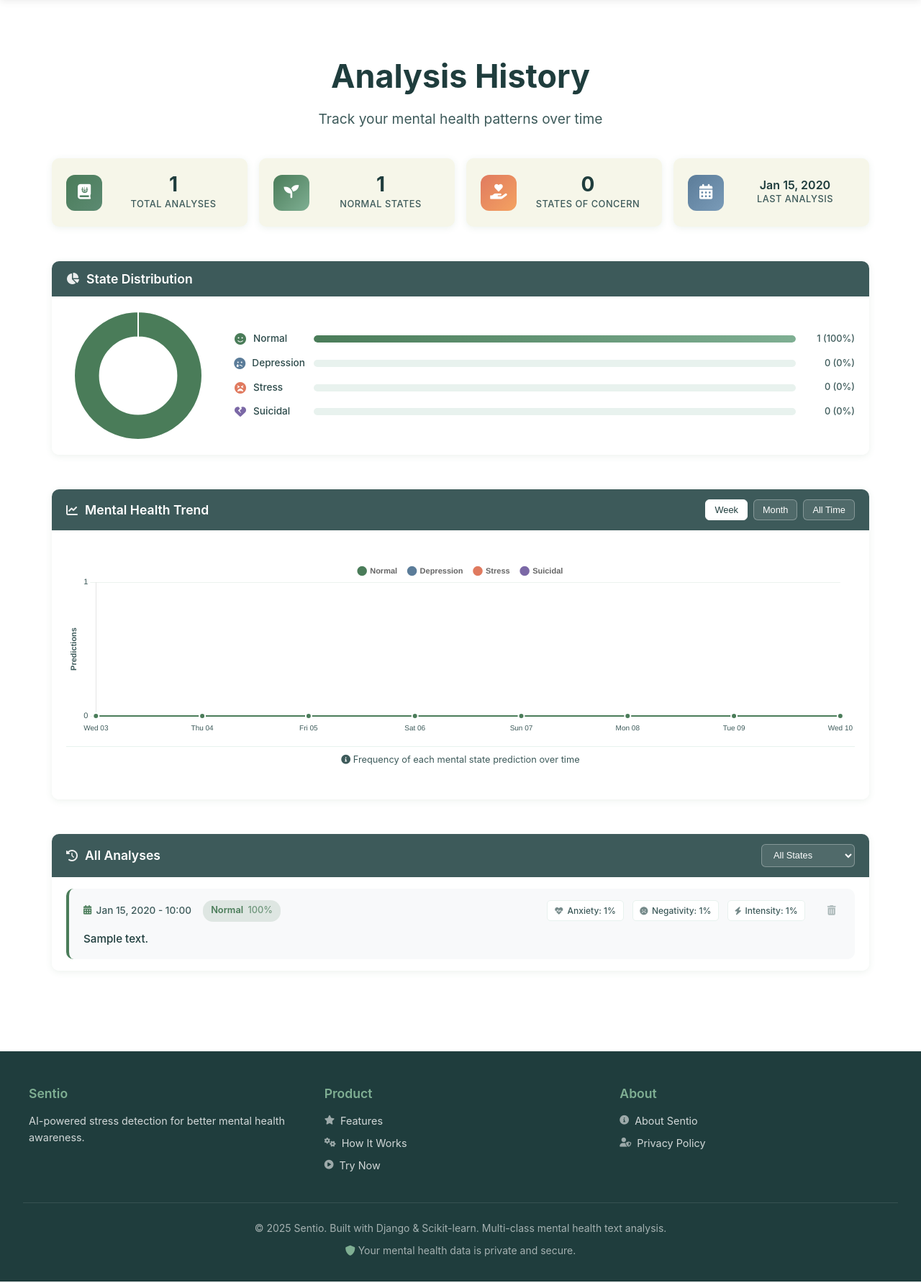
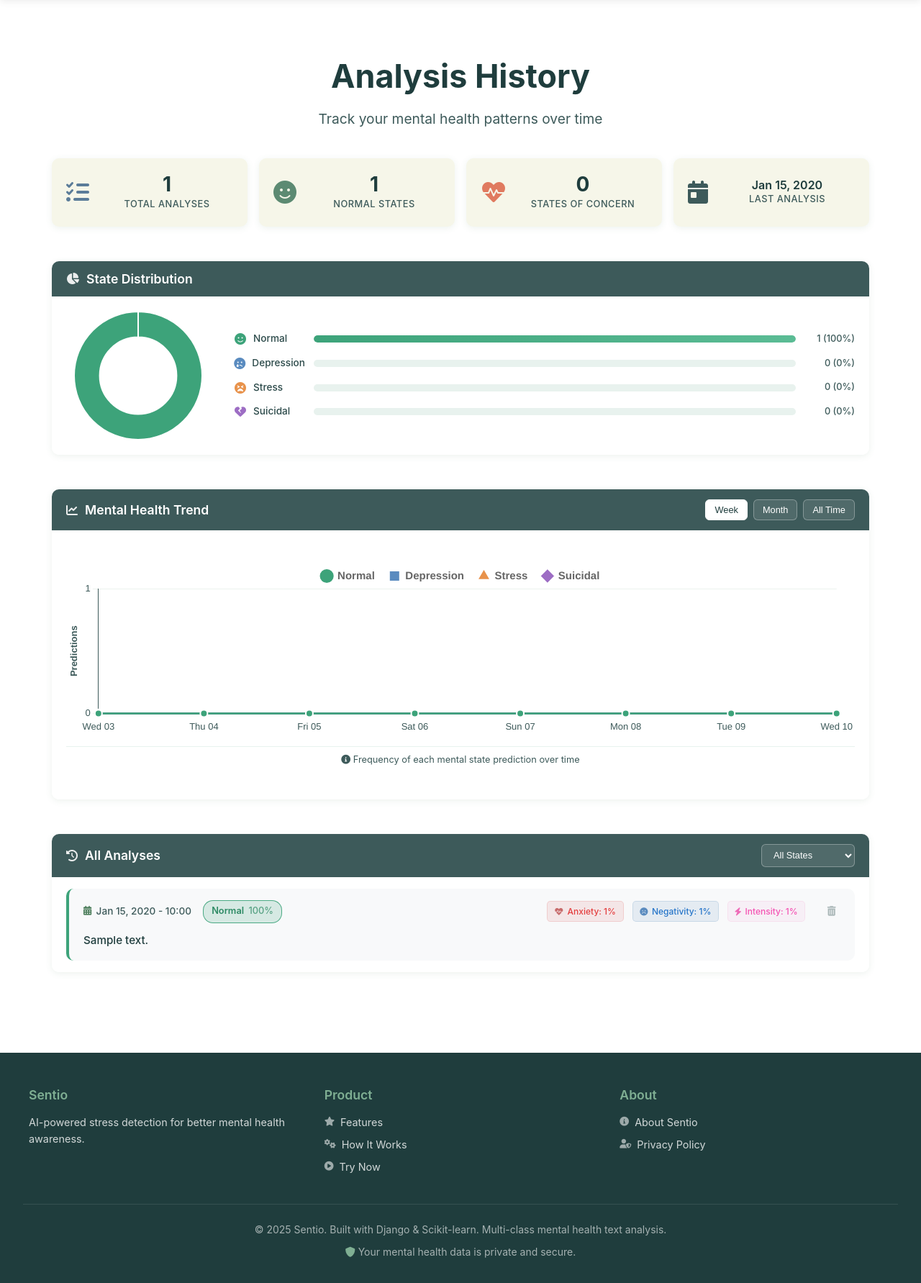
Before and after one commit to clausevilla/Sentio, a Django app: page /accounts/history/ in a window 1280 px wide. Shown: the part 70-1853 px from the top of the page at 72% size. Run offline with Django 5.2, Linux system fonts and the light colour scheme; a user stored in the database is signed in; tables that the repository leaves empty hold one stand-in row (values such as "Sample post").

Commit message:
#28 Fix history page styles and several bugs
Former-commit-id: 8d129a713732a46e7c57a3ff7351ef805782a2b9

```diff
--- a/apps/accounts/static/accounts/css/history.css
+++ b/apps/accounts/static/accounts/css/history.css
@@ -1,5 +1,5 @@
 /* Author: Lian Shi */
-/* History Page Styles - Sentio Design System */
+/* Disclaimer: LLM has helped with designing css styling for thie page and manual adjustment is made */
 
 /* ===================================
    Page Layout
@@ -62,35 +62,23 @@
 }
 
 .stat-icon {
-    width: 50px;
-    height: 50px;
-    border-radius: 12px;
-    display: flex;
-    align-items: center;
-    justify-content: center;
-    font-size: 1.3rem;
-    flex-shrink: 0;
+    font-size: 2rem;
 }
 
 .stat-icon-primary {
-    background: linear-gradient(135deg, var(--color-primary) 0%, var(--color-primary-light) 100%);
-    color: white;
+    color: var(--color-blue)
 }
 
 .stat-icon-success {
-    background: linear-gradient(135deg, var(--color-primary) 0%, var(--color-primary-lighter) 100%);
-    color: white;
+    color:var(--color-primary-light)
 }
 
 .stat-icon-warning {
-    background: linear-gradient(135deg, var(--color-coral) 0%, var(--color-coral-light) 100%);
-    color: white;
+    color:var(--color-coral)
 }
 
 .stat-icon-info {
-    background: linear-gradient(135deg, var(--color-blue) 0%, #7A9BB8 100%);
-    color: white;
-}
+    color:var(--color-text-light)}
 
 .stat-content {
     flex: 1;
@@ -162,6 +150,7 @@
     align-items: center;
 }
 
+
 .distribution-chart-container {
     position: relative;
     height: 180px;
@@ -216,19 +205,19 @@
 }
 
 .dist-bar.normal {
-    background: linear-gradient(90deg, var(--color-primary), var(--color-primary-lighter));
+    background: linear-gradient(90deg, var(--color-state-normal), var(--color-state-normal-light));
 }
 
 .dist-bar.depression {
-    background: linear-gradient(90deg, var(--color-blue), #7A9BB8);
+    background: linear-gradient(90deg, var(--color-state-depression), var(--color-state-depression-light));
 }
 
 .dist-bar.stress {
-    background: linear-gradient(90deg, var(--color-coral), var(--color-coral-light));
+    background: linear-gradient(90deg, var(--color-state-stress), var(--color-state-stress-light));
 }
 
 .dist-bar.suicidal {
-    background: linear-gradient(90deg, var(--color-purple), var(--color-purple-light));
+    background: linear-gradient(90deg, var(--color-state-suicidal), var(--color-state-suicidal-light));
 }
 
 .dist-value {
@@ -385,19 +374,19 @@
 }
 
 .history-item[data-state="normal"] {
-    border-left-color: var(--color-primary);
+    border-left-color: var(--color-state-normal);
 }
 
 .history-item[data-state="depression"] {
-    border-left-color: var(--color-blue);
+    border-left-color: var(--color-state-depression);
 }
 
 .history-item[data-state="stress"] {
-    border-left-color: var(--color-coral);
+    border-left-color: var(--color-state-stress);
 }
 
 .history-item[data-state="suicidal"] {
-    border-left-color: var(--color-purple);
+    border-left-color: var(--color-state-suicidal);
 }
 
 /* Item Header: Date + Badge + Metrics + Delete Button */
@@ -470,23 +459,27 @@
 }
 
 .badge-normal {
-    background: rgba(74, 124, 89, 0.15);
-    color: var(--color-primary);
+    background: rgba(61, 163, 122, 0.18);
+    color: #2D8A64;
+    border: 1.5px solid rgba(61, 163, 122, 0.91);
 }
 
 .badge-depression {
-    background: rgba(91, 124, 153, 0.15);
-    color: var(--color-blue);
+    background: rgba(90, 139, 191, 0.18);
+    color: #4A7AAD;
+    border: 1.5px solid rgba(90, 139, 191, 0.92);
 }
 
 .badge-stress {
-    background: rgba(224, 122, 95, 0.15);
-    color: var(--color-coral);
+    background: rgba(232, 146, 75, 0.18);
+    color: #D07A35;
+    border: 1.5px solid rgba(232, 146, 75, 0.963);
 }
 
 .badge-suicidal {
-    background: rgba(123, 104, 166, 0.15);
-    color: var(--color-purple);
+    background: rgba(157, 109, 196, 0.18);
+    color: #8A5AB0;
+    border: 1.5px solid rgba(157, 109, 196, 0.898);
 }
 
 .badge-confidence {
@@ -507,20 +500,53 @@
     align-items: center;
     gap: 0.35rem;
     font-size: 0.75rem;
-    color: var(--color-text-light);
-    background: var(--color-bg-white);
     padding: 0.25rem 0.6rem;
     border-radius: 5px;
     font-weight: 500;
-    border: 1px solid var(--color-bg-mint);
 }
 
 .indicator-tag i {
     font-size: 0.7rem;
-    opacity: 0.7;
 }
 
-/* Text - Bolder, larger, darker */
+/* Anxiety indicator - soft coral */
+.indicator-tag:nth-child(1) {
+    background: rgba(220, 100, 100, 0.12);
+    color: #e43f3f;
+    border: 1px solid rgba(220, 100, 100, 0.2);
+}
+
+.indicator-tag:nth-child(1) i {
+    color: #C76B6B;
+}
+
+/* Negativity indicator - soft blue */
+.indicator-tag:nth-child(2) {
+    background: rgba(90, 139, 191, 0.12);
+    color: #2675c9;
+    border: 1px solid rgba(90, 139, 191, 0.2);
+}
+
+.indicator-tag:nth-child(2) i {
+    color: #5A8BBF;
+}
+
+/* Intensity indicator - soft amber */
+.indicator-tag:nth-child(3) {
+    background: rgba(241, 170, 223, 0.12);
+    color: #f453b3;
+    border: 1px solid rgba(240, 165, 204, 0.2);
+}
+
+.indicator-tag:nth-child(3) i {
+    color: #ee6ab7;
+}
+
+/* Text - Expandable with click */
+.item-text-wrapper {
+    position: relative;
+}
+
 .item-text {
     font-size: 0.95rem;
     font-weight: 500;
@@ -530,6 +556,29 @@
     -webkit-line-clamp: 2;
     -webkit-box-orient: vertical;
     overflow: hidden;
+}
+
+.item-text.expanded {
+    display: block;
+    -webkit-line-clamp: unset;
+    overflow: visible;
+}
+
+.show-more-btn {
+    display: inline;
+    background: none;
+    border: none;
+    color: var(--color-primary);
+    font-size: 0.85rem;
+    font-weight: 600;
+    cursor: pointer;
+    padding: 0;
+    margin-left: 4px;
+}
+
+.show-more-btn:hover {
+    text-decoration: underline;
+    color: var(--color-primary-light);
 }
 
 /* ===================================
--- a/apps/accounts/static/accounts/js/history.js
+++ b/apps/accounts/static/accounts/js/history.js
@@ -38,6 +38,7 @@ document.addEventListener('DOMContentLoaded', function() {
     setupStateFilter();
     setupTimeFilter();
     setupDeleteButtons();
+    setupExpandableText();
 
     // Add animations
     animateStats();
@@ -181,26 +182,33 @@ function initializeTrendChart(period) {
             throw new Error('Invalid data structure');
         }
 
-        // Map datasets with Sentio colors
+        // Map datasets with Sentio colors for line chart
+        var pointStyles = ['circle', 'rect', 'triangle', 'rectRot'];
+        var datasetIndex = 0;
+
         var datasets = data.datasets.map(function(dataset) {
             var color = colors.normal;
             if (dataset.label === 'Depression') color = colors.depression;
             else if (dataset.label === 'Stress') color = colors.stress;
             else if (dataset.label === 'Suicidal') color = colors.suicidal;
 
+            var style = pointStyles[datasetIndex % pointStyles.length];
+            datasetIndex++;
+
             return {
                 label: dataset.label,
                 data: dataset.data,
                 borderColor: color,
-                backgroundColor: color + '1A',
-                tension: 0.4,
+                backgroundColor: color + '15',
+                tension: 0.3,
                 fill: true,
-                pointRadius: 4,
-                pointHoverRadius: 6,
-                borderWidth: 2,
+                pointRadius: 5,
+                pointHoverRadius: 8,
+                borderWidth: 2.5,
                 pointBackgroundColor: color,
                 pointBorderColor: '#ffffff',
-                pointBorderWidth: 2
+                pointBorderWidth: 2,
+                pointStyle: style
             };
         });
 
@@ -223,8 +231,8 @@ function initializeTrendChart(period) {
                         position: 'top',
                         labels: {
                             usePointStyle: true,
-                            padding: 15,
-                            font: { size: 11, weight: '600' }
+                            padding: 20,
+                            font: { size: 15, weight: '600' }
                         }
                     },
                     tooltip: {
@@ -247,7 +255,7 @@ function initializeTrendChart(period) {
                         beginAtZero: true,
                         ticks: {
                             stepSize: 1,
-                            font: { size: 11 },
+                            font: { size: 13 },
                             color: '#3D5A5A',
                             callback: function(value) {
                                 if (Math.floor(value) === value) return value;
@@ -256,19 +264,22 @@ function initializeTrendChart(period) {
                         title: {
                             display: true,
                             text: 'Predictions',
-                            font: { size: 11, weight: '600' },
+                            font: { size: 13, weight: '600' },
                             color: '#3D5A5A'
                         },
-                        grid: { color: 'rgba(74, 124, 89, 0.1)' }
+                        grid: { color: 'rgba(74, 124, 89, 0.1)' },
+                        border: { display: true, color: '#3D5A5A' }
                     },
                     x: {
                         ticks: {
-                            font: { size: 10 },
+                            font: { size: 13 },
                             color: '#3D5A5A',
                             maxRotation: 45,
-                            minRotation: 0
+                            minRotation: 0,
+                            autoSkip: false
                         },
-                        grid: { display: false }
+                        grid: { display: false },
+                        border: { display: true, color: '#3D5A5A' }
                     }
                 },
                 animation: {
@@ -759,3 +770,55 @@ function showToast(message, type, duration) {
         }
     }, duration);
 }
+
+/**
+ * Setup expandable text functionality for history items.
+ *
+ * Long text entries are truncated to 2 lines by default.
+ * A "show more" button appears for texts that overflow.
+ * Clicking toggles between truncated and full view.
+ */
+function setupExpandableText() {
+    var textElements = document.querySelectorAll('.item-text');
+
+    textElements.forEach(function(textEl) {
+        // Temporarily remove line clamp to measure true height
+        textEl.style.display = 'block';
+        textEl.style.webkitLineClamp = 'unset';
+        textEl.style.overflow = 'visible';
+
+        var fullHeight = textEl.scrollHeight;
+
+        // Remove inline styles - let CSS take over
+        textEl.style.display = '';
+        textEl.style.webkitLineClamp = '';
+        textEl.style.webkitBoxOrient = '';
+        textEl.style.overflow = '';
+
+        var clampedHeight = textEl.clientHeight;
+
+        // Check if text is actually truncated
+        if (fullHeight > clampedHeight + 5) {
+            // Create show more button
+            var showMoreBtn = document.createElement('button');
+            showMoreBtn.className = 'show-more-btn';
+            showMoreBtn.textContent = 'Show more';
+
+            // Insert button after text element
+            textEl.parentNode.insertBefore(showMoreBtn, textEl.nextSibling);
+
+            // Toggle functionality
+            showMoreBtn.addEventListener('click', function(e) {
+                e.stopPropagation();
+
+                if (textEl.classList.contains('expanded')) {
+                    textEl.classList.remove('expanded');
+                    showMoreBtn.textContent = 'Show more';
+                } else {
+                    textEl.classList.add('expanded');
+                    showMoreBtn.textContent = 'Show less';
+                }
+            });
+        }
+    });
+}
--- a/apps/accounts/templates/accounts/history.html
+++ b/apps/accounts/templates/accounts/history.html
@@ -23,7 +23,7 @@
         <div class="stats-grid">
             <div class="stat-card">
                 <div class="stat-icon stat-icon-primary">
-                    <i class="fas fa-journal-whills"></i>
+                    <i class="fas fa-list-check"></i>
                 </div>
                 <div class="stat-content">
                     <div class="stat-value" data-count="{{ total_analyses }}">{{ total_analyses }}</div>
@@ -33,7 +33,7 @@
 
             <div class="stat-card">
                 <div class="stat-icon stat-icon-success">
-                    <i class="fas fa-seedling"></i>
+                    <i class="fas fa-smile"></i>
                 </div>
                 <div class="stat-content">
                     <div class="stat-value" data-count="{{ normal_count }}">{{ normal_count }}</div>
@@ -43,7 +43,7 @@
 
             <div class="stat-card">
                 <div class="stat-icon stat-icon-warning">
-                    <i class="fas fa-hand-holding-heart"></i>
+                    <i class="fas fa-heart-pulse"></i>
                 </div>
                 <div class="stat-content">
                     <div class="stat-value" data-count="{{ concern_count }}">{{ concern_count }}</div>
@@ -53,7 +53,7 @@
 
             <div class="stat-card">
                 <div class="stat-icon stat-icon-info">
-                    <i class="fas fa-calendar-alt"></i>
+                    <i class="fas fa-calendar-day"></i>
                 </div>
                 <div class="stat-content">
                     <div class="stat-value stat-value-small">{{ last_analysis }}</div>
@@ -74,7 +74,7 @@
                     <div class="distribution-bars">
                         <div class="distribution-item">
                             <div class="dist-header">
-                                <i class="fas fa-smile dist-icon" style="color: var(--color-primary);"></i>
+                                <i class="fas fa-smile dist-icon" style="color: var(--color-state-normal);"></i>
                                 <span class="dist-label">Normal</span>
                             </div>
                             <div class="dist-bar-container">
@@ -84,7 +84,7 @@
                         </div>
                         <div class="distribution-item">
                             <div class="dist-header">
-                                <i class="fas fa-sad-tear dist-icon" style="color: var(--color-blue);"></i>
+                                <i class="fas fa-sad-tear dist-icon" style="color: var(--color-state-depression);"></i>
                                 <span class="dist-label">Depression</span>
                             </div>
                             <div class="dist-bar-container">
@@ -94,7 +94,7 @@
                         </div>
                         <div class="distribution-item">
                             <div class="dist-header">
-                                <i class="fas fa-tired dist-icon" style="color: var(--color-coral);"></i>
+                                <i class="fas fa-tired dist-icon" style="color: var(--color-state-stress);"></i>
                                 <span class="dist-label">Stress</span>
                             </div>
                             <div class="dist-bar-container">
@@ -104,7 +104,7 @@
                         </div>
                         <div class="distribution-item">
                             <div class="dist-header">
-                                <i class="fas fa-heart-broken dist-icon" style="color: var(--color-purple);"></i>
+                                <i class="fas fa-heart-broken dist-icon" style="color: var(--color-state-suicidal);"></i>
                                 <span class="dist-label">Suicidal</span>
                             </div>
                             <div class="dist-bar-container">
@@ -185,7 +185,7 @@
                                 <i class="fas fa-trash-alt"></i>
                             </button>
                         </div>
-                        <div class="item-text">{{ analysis.text|truncatewords:30 }}</div>
+                        <div class="item-text">{{ analysis.text }}</div>
                     </div>
                     {% endfor %}
                 </div>
@@ -244,10 +244,10 @@
             suicidal: {{ state_distribution.suicidal.count|default:0 }}
         },
         colors: {
-            normal: '#4A7C59',
-            depression: '#5B7C99',
-            stress: '#E07A5F',
-            suicidal: '#7B68A6'
+            normal: '#3DA37A',
+            depression: '#5A8BBF',
+            stress: '#E8924B',
+            suicidal: '#9D6DC4'
         }
     };
 </script>
--- a/static/css/base.css
+++ b/static/css/base.css
@@ -34,6 +34,16 @@
     --color-navy: #1B3A57;
     --color-cyan-bright: #2EC5B6;
     --color-rose-soft: #F6C5CC;
+
+    /* mental state colors - balanced palette */
+    --color-state-normal: #3DA37A;
+    --color-state-normal-light: #5BBC95;
+    --color-state-depression: #5A8BBF;
+    --color-state-depression-light: #7BA5D0;
+    --color-state-stress: #E8924B;
+    --color-state-stress-light: #F0A86D;
+    --color-state-suicidal: #9D6DC4;
+    --color-state-suicidal-light: #B48AD5;
 
 
 
```
Also changed, not shown: apps/predictions/static/predictions/css/result.css (+0 -8 lines), k8s/Deployment.md (+1 -1 lines).
